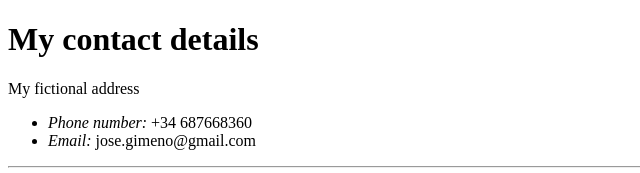
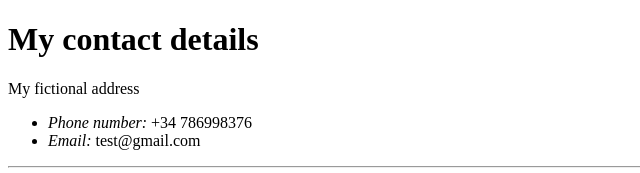
Before and after one commit to JGIM5692/cv, a plain HTML site: page contact.html in a window 1280 px wide. Shown: the top 173 px of the page, 0-640 px from the left. Drawn offline with Linux system fonts and the light colour scheme.

Commit message:
Update contact.html

```diff
--- a/contact.html
+++ b/contact.html
@@ -8,8 +8,8 @@
   <h1>My contact details</h1>
   <p>My fictional address</p>
     <ul>
-        <li><em>Phone number:</em> +34 687668360</li>
-        <li><em>Email:</em> jose.gimeno@gmail.com</li>
+        <li><em>Phone number:</em> +34 786998376</li>
+        <li><em>Email:</em> test@gmail.com</li>
     </ul>
     <hr>
     <form action="mailto:gjj81503@gmail.com" method="post" enctype="text/plain">
```
